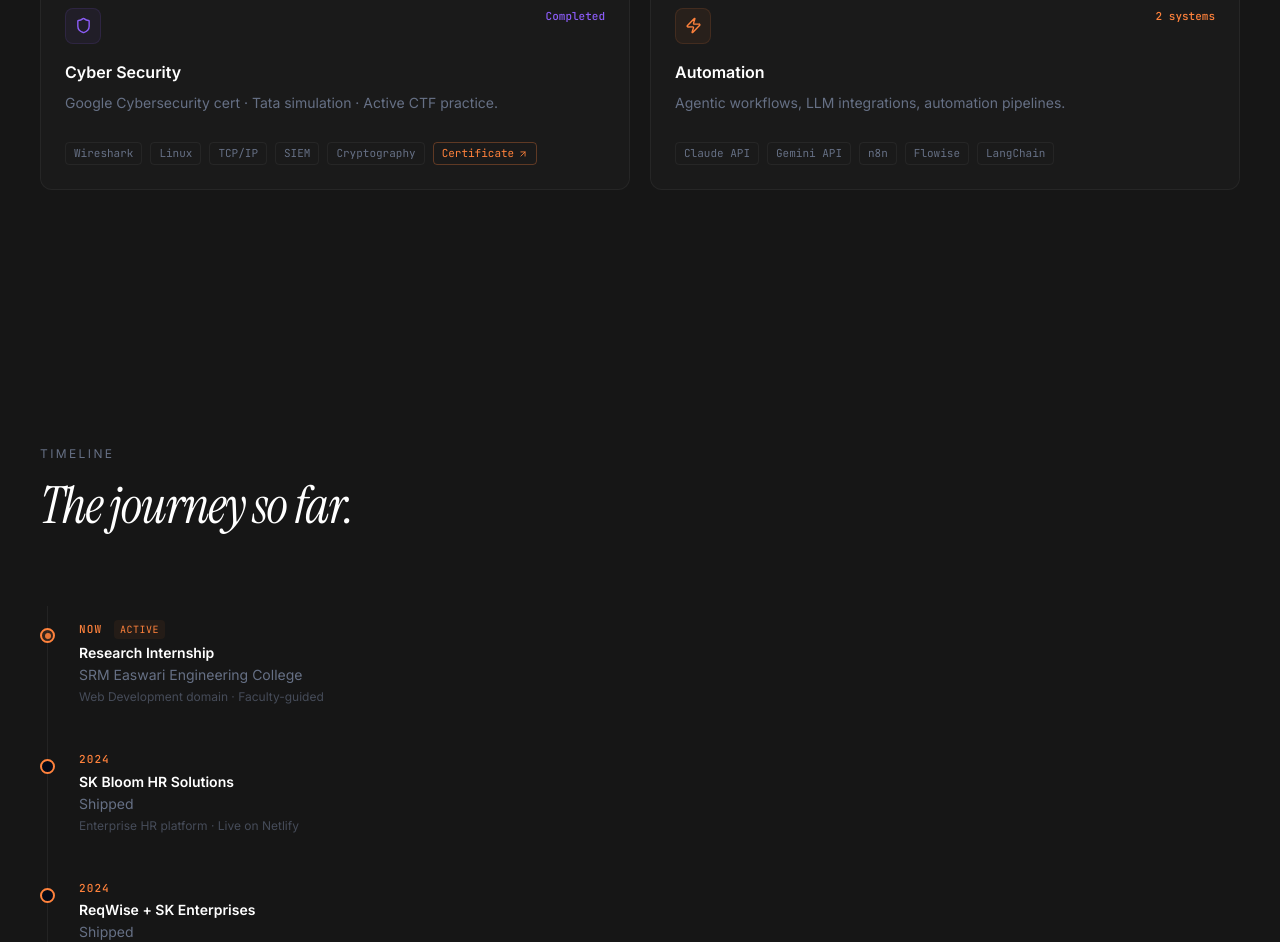
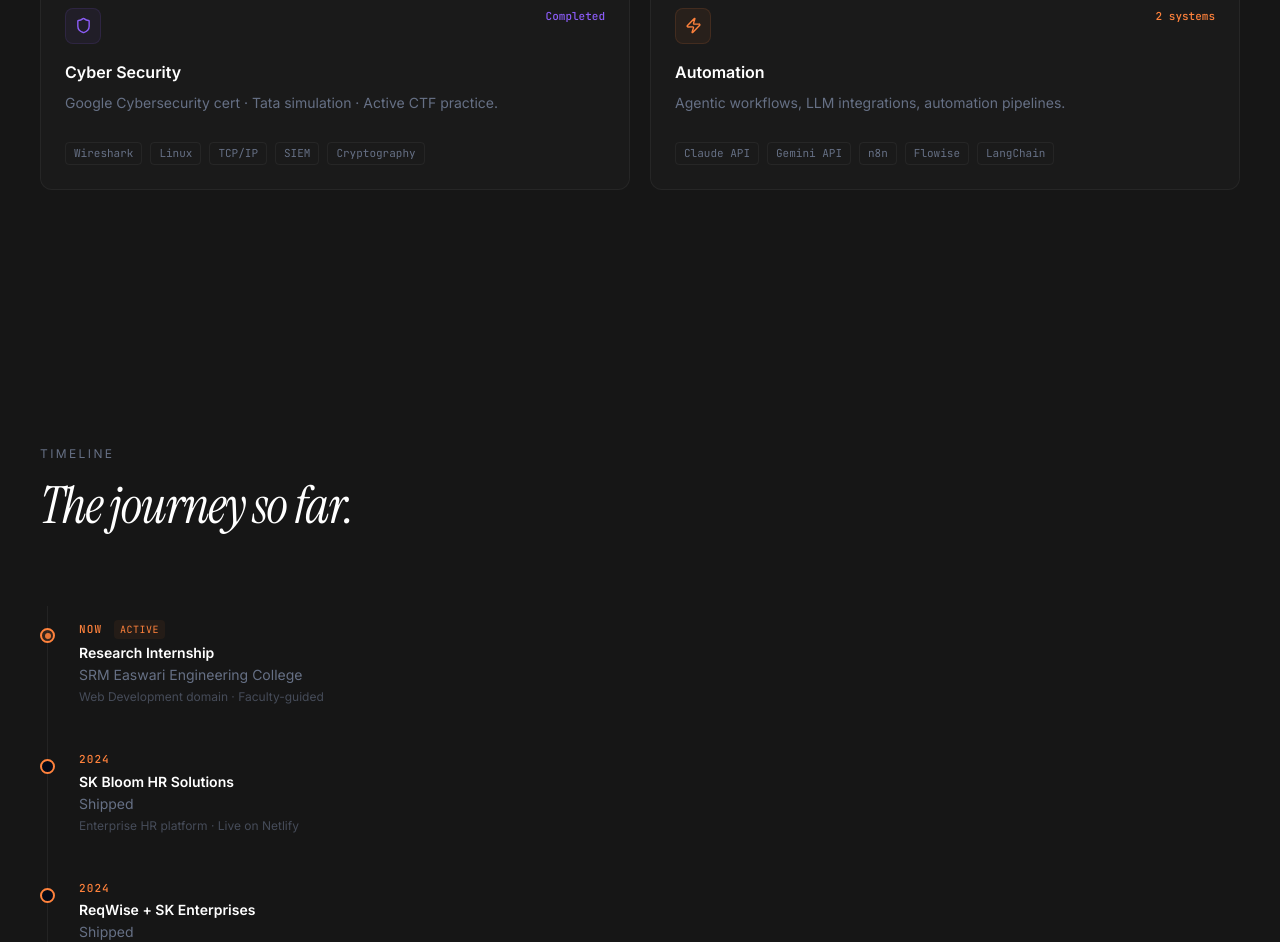
Before and after one commit to NavinAdithya/Portfolio, a React (Vite) app: page / in a window 1280 px wide. Shown: the part 1980-2922 px from the top of the page. Built offline with nearby package versions, Linux system fonts and the light colour scheme; a web font is replaced by a local one.

Commit message:
Move certificate link to the bullet points list in modal

```diff
--- a/src/app/App.tsx
+++ b/src/app/App.tsx
@@ -106,7 +106,7 @@ const CAPABILITIES = [
     label: "Cyber Security",
     icon: Shield,
     color: "#8B5CF6",
-    skills: ["Wireshark", "Linux", "TCP/IP", "SIEM", "Cryptography", "Certificate"],
+    skills: ["Wireshark", "Linux", "TCP/IP", "SIEM", "Cryptography"],
     metric: "Completed",
     certUrl: "https://coursera.org/share/2091bfac871198fb0687d73c2f3232b8",
     desc: "Google Cybersecurity cert · Tata simulation · Active CTF practice.",
@@ -753,22 +753,7 @@ function Capabilities() {
                   </motion.p>
 
                   <motion.div layoutId={`tech-${cap.id}`} className="flex flex-wrap gap-2 mt-auto pt-2">
-                    {cap.skills.map((s) => {
-                      if (s === "Certificate" && cap.certUrl) {
-                        return (
-                          <a
-                            key={s}
-                            href={cap.certUrl}
-                            target="_blank"
-                            rel="noopener noreferrer"
-                            className="text-[11px] text-[#FF823C] hover:text-[#FF5722] px-2 py-0.5 rounded border border-[#FF823C]/30 hover:border-[#FF823C]/60 transition-colors duration-300 flex items-center gap-1"
-                            style={{ fontFamily: "'JetBrains Mono', monospace" }}
-                          >
-                            {s} <ArrowUpRight size={10} />
-                          </a>
-                        );
-                      }
-                      return (
+                    {cap.skills.map((s) => (
                       <span
                         key={s}
                         className="text-[11px] text-[#667085] group-hover:text-[#B0B7C3] px-2 py-0.5 rounded border border-[rgba(255,255,255,0.05)] transition-colors duration-300"
@@ -776,8 +761,7 @@ function Capabilities() {
                       >
                         {s}
                       </span>
-                      );
-                    })}
+                    ))}
                   </motion.div>
                 </motion.div>
               </Reveal>
@@ -882,25 +866,32 @@ function Capabilities() {
                         </p>
                       </div>
                     ))}
+
+                    {cap.certUrl && (
+                      <div className="flex items-start gap-3 pt-2">
+                        <div
+                          className="w-5 h-5 rounded flex items-center justify-center flex-shrink-0 mt-0.5"
+                          style={{ background: `${cap.color}15` }}
+                        >
+                          <svg width="10" height="10" viewBox="0 0 24 24" fill="none" stroke={cap.color} strokeWidth="3" strokeLinecap="round" strokeLinejoin="round">
+                            <polyline points="20 6 9 17 4 12"></polyline>
+                          </svg>
+                        </div>
+                        <a
+                          href={cap.certUrl}
+                          target="_blank"
+                          rel="noopener noreferrer"
+                          className="text-sm md:text-base leading-relaxed font-medium hover:underline flex items-center gap-1.5"
+                          style={{ color: cap.color, fontFamily: "'Inter', sans-serif" }}
+                        >
+                          View Official Certification <ArrowUpRight size={16} />
+                        </a>
+                      </div>
+                    )}
                   </motion.div>
 
                   <motion.div layoutId={`tech-${cap.id}`} className="flex flex-wrap gap-2 mt-auto pt-4 border-t border-[rgba(255,255,255,0.05)]">
-                    {cap.skills.map((s) => {
-                      if (s === "Certificate" && cap.certUrl) {
-                        return (
-                          <a
-                            key={s}
-                            href={cap.certUrl}
-                            target="_blank"
-                            rel="noopener noreferrer"
-                            className="text-[12px] text-[#FF823C] hover:text-[#FF5722] px-3 py-1.5 rounded-md border border-[#FF823C]/30 hover:border-[#FF823C]/60 transition-colors duration-300 flex items-center gap-1.5 bg-[#FF823C]/5"
-                            style={{ fontFamily: "'JetBrains Mono', monospace" }}
-                          >
-                            {s} <ArrowUpRight size={12} />
-                          </a>
-                        );
-                      }
-                      return (
+                    {cap.skills.map((s) => (
                       <span
                         key={s}
                         className="text-[12px] text-[#8892b0] px-3 py-1.5 rounded-md border border-[rgba(255,255,255,0.08)] bg-white/[0.02]"
@@ -908,8 +899,7 @@ function Capabilities() {
                       >
                         {s}
                       </span>
-                      );
-                    })}
+                    ))}
                   </motion.div>
                 </motion.div>
               );
```
Lines whose indentation alone changed are shown as unchanged.
